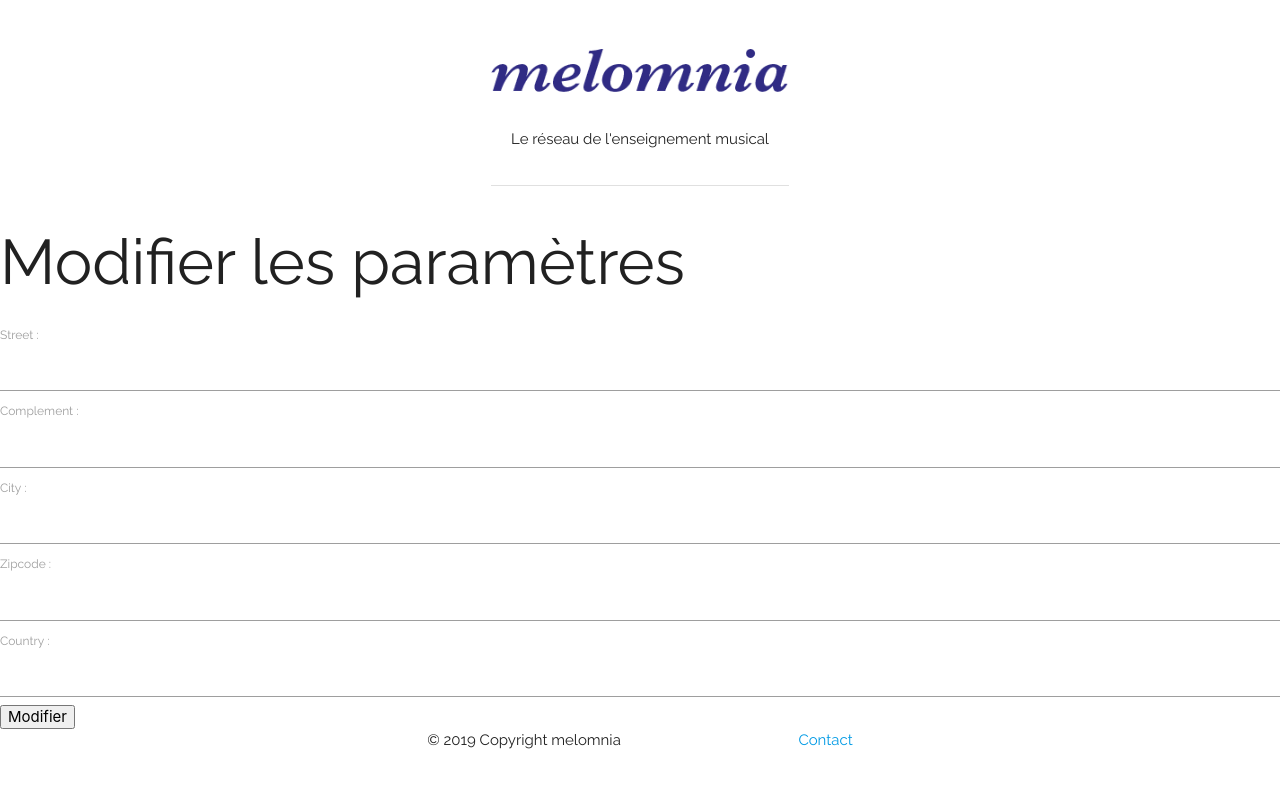
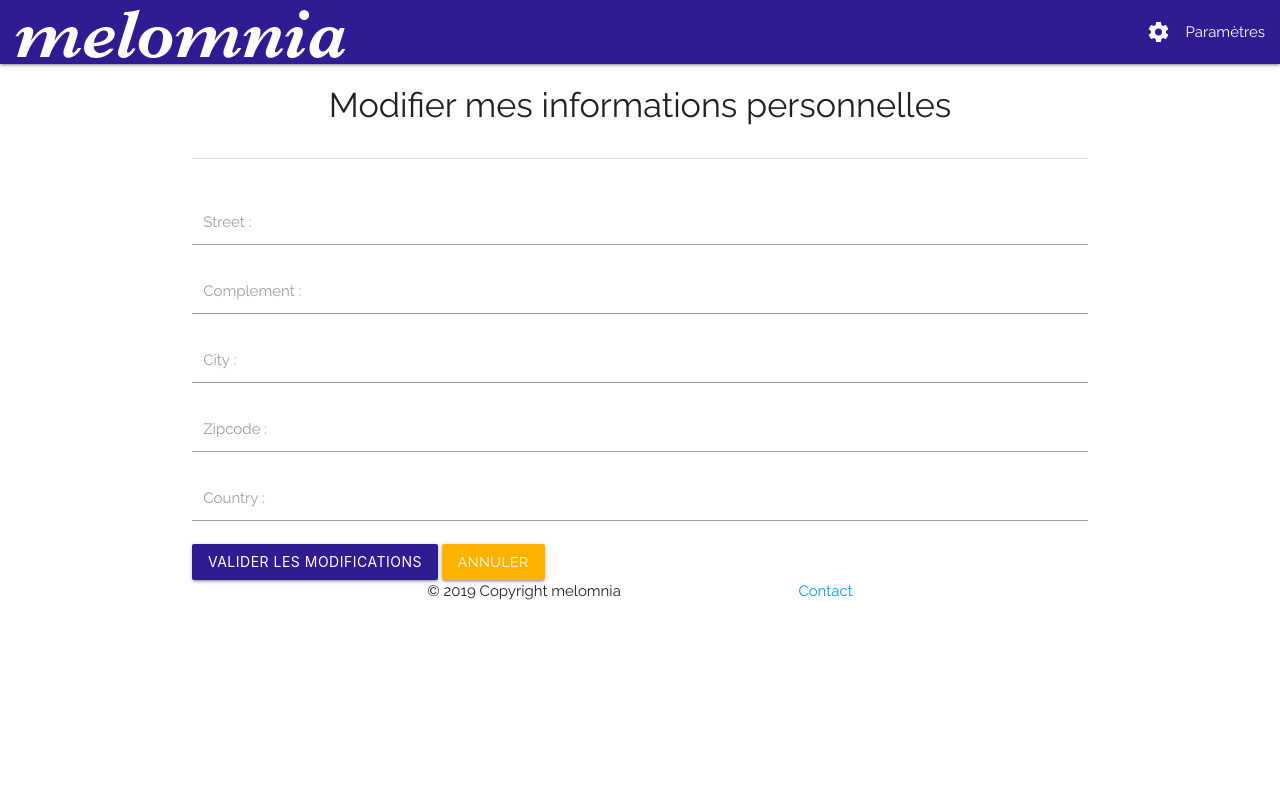
Before and after one commit to cmigazzi/P13_Final, a Django app: page /accounts/change_settings/ in a window 1280 px wide. Run offline with Django 3.2, Linux system fonts and the light colour scheme; the visitor is signed in with stand-in values (Sample User, id 1).

Commit message:
Frontend for User settings, change settings and change password done.

```diff
--- a/accounts/templates/accounts/change-settings.html
+++ b/accounts/templates/accounts/change-settings.html
@@ -1,23 +1,39 @@
-{% extends 'home/base.html' %}
+{% extends 'dashboard/dashboard.html' %}
 
 {% block content %}
-<h1>Modifier les paramètres</h1>
+<div class="container">
+  <div class="row">
+    <h4 class="center-align">Modifier mes informations personnelles</h4>
+  </div>
+  <div class="row col s4 offset-s4">
+    <div class="divider"></div>
+  </div>
+</div>
+<div class="row"></div>
+<div class="container">
   <form action="{% url 'change_settings' %]" method="POST">
     {% csrf_token %}
     {% for field in settings_form %}
       {% if user.is_teacher and field.label != 'School name'  %}
-      <div>
-        {{ field.label }}
+        <div class="input-field col s12">
+          {{ field.label_tag }}
           {{ field }}
         </div>
       {% elif user.is_school and field.label not in school_exclude_fields  %}
-      <div>
-        {{ field.label}}
+        <div class="input-field col s12">
+          {{ field.label_tag }}
           {{ field }}
         </div>
       {% endif %}
     {% endfor %}
-  {{ address_form }}
-  <input type="submit" value="Modifier">
+    {% for field in address_form %}
+    <div class="input-field col s12">
+      {{ field.label_tag }}
+      {{ field }}
+    </div>
+    {% endfor %}
+    <button class="waves-effect waves-light btn deep-purple darken-4 col m4 offset-m4 s8 offset-s2" type="submit">Valider les modifications</button>
+    <a class="waves-effect waves-light btn amber darken-1 col m3 s6" href="{% url 'user_settings' %}">Annuler</a>
   </form>
+</div>
 {% endblock %}
--- a/accounts/templates/accounts/signup.html
+++ b/accounts/templates/accounts/signup.html
@@ -1,4 +1,7 @@
 {% extends 'home/base.html' %}
+{% block header %}
+  {% include 'home/header.html' %}
+{% endblock %}
 {% block content %}
 <div class="container">
   <div class="row">
--- a/dashboard/templates/dashboard/dashboard.html
+++ b/dashboard/templates/dashboard/dashboard.html
@@ -1,7 +1,12 @@
 {% extends 'home/base.html' %}
 
+{% block header %}
+  {% include 'dashboard/header.html' %}
+{% endblock %}
+
 {% block content %}
-  <h1>Tableau de bord</h1>
+<div class="container">
+    <h1>Tableau de bord</h1>
   <p>en cours de dévelopemment</p>
-  <a href="{% url 'user_settings' %}">Paramètre du compte</a>
+</div>
 {% endblock %}
--- /dev/null
+++ b/dashboard/templates/dashboard/header.html
@@ -0,0 +1,10 @@
+{% load static %}
+<nav>
+  <div class="nav-wrapper deep-purple darken-4">
+    <a href="{% url 'dashboard' %}" class="brand-logo"><img src="{% static 'home/img/logo-light.png' %}" alt="melomnia"></a>
+    <ul id="nav-mobile" class="right hide-on-med-and-down">
+      <li><a href="{% url 'user_settings' %}"><i class="material-icons left">settings</i>Paramètres</a>
+      </li>
+    </ul>
+  </div>
+</nav>
--- a/home/static/home/css/base.css
+++ b/home/static/home/css/base.css
@@ -2,13 +2,18 @@ body {
     font-family: 'Raleway', sans-serif;
 }
 
+/* Navbar  */
+nav .brand-logo {
+    margin-left: 1rem;
+}
 
-/* forms focus color */
+
+/* Forms colors */
 .input-field input[type=text]:focus + label {
     color: #311b92 !important;
 }
 
-.input-field input[type=text]:focus, .input-field input[type=password]:focus {
+.input-field input[type=text]:focus, .input-field input[type=email]:focus, .input-field input[type=password]:focus {
     box-shadow: 0 1px 0 0 #311b92 !important;
 }
 
--- a/home/templates/home/base.html
+++ b/home/templates/home/base.html
@@ -6,13 +6,15 @@
   <meta name="viewport" content="width=device-width, initial-scale=1.0">
   <meta http-equiv="X-UA-Compatible" content="ie=edge">
   <!-- Materialize minified CSS -->
+  <link href="https://fonts.googleapis.com/icon?family=Material+Icons" rel="stylesheet">
   <link rel="stylesheet" href="https://cdnjs.cloudflare.com/ajax/libs/materialize/1.0.0/css/materialize.min.css">
   <link href="https://fonts.googleapis.com/css?family=Raleway&display=swap" rel="stylesheet">
   <link rel="stylesheet" href="{% static 'home/css/base.css' %}">
   <title>Melomnia</title>
 </head>
 <body>
-  {% include 'home/header.html' %}
+  {% block header %}
+  {% endblock %}
   {% block content %}
   {% endblock %}
   {% include 'home/footer.html' %}
--- a/home/templates/home/index.html
+++ b/home/templates/home/index.html
@@ -1,4 +1,8 @@
 {% extends 'home/base.html' %}
+
+{% block header %}
+  {% include 'home/header.html' %}
+{% endblock %}
 
 {% block content %}
   <div class="container">
```
Also changed, not shown: accounts/templates/accounts/change-password.html (+19 -4 lines), accounts/templates/accounts/settings.html (+27 -14 lines), home/static/home/img/logo-light.png (added). Lines whose indentation alone changed are shown as unchanged.
